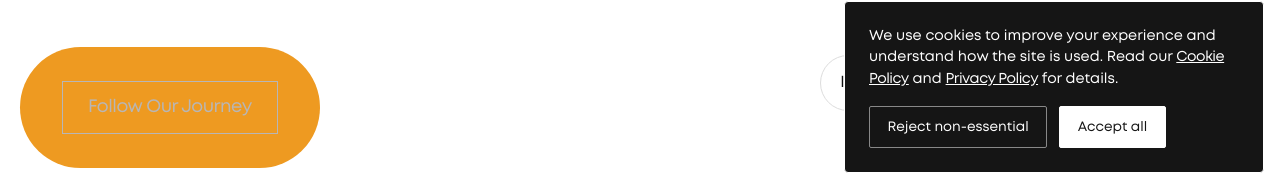
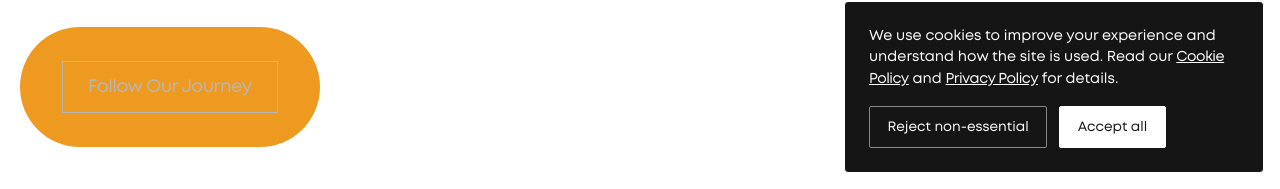
Before and after one commit to libinsham/Imagenie, a Next.js app: page /socials in a window 1280 px wide. Shown: the part 611-800 px from the top of the page. Built offline with nearby package versions, Linux system fonts and the light colour scheme.

Commit message:
july 31 20260

```diff
--- a/components/SocialHero.jsx
+++ b/components/SocialHero.jsx
@@ -23,13 +23,13 @@ export default function SocialHero() {
               platform.
             </p>
 
-            <div className="social-hero__buttons">
+
               <div className="c-btn c-btn--orange">
                 <Link href="/contact">
                   Follow Our Journey
                 </Link>
               </div>
-            </div>
+
           </div>
 
           <div className="social-hero__right">
@@ -46,9 +46,7 @@ export default function SocialHero() {
               <div className="social-icons">
                 <a href="#">IG</a>
                 <a href="#">IN</a>
-                <a href="#">YT</a>
-                <a href="#">BE</a>
-                <a href="#">FB</a>
+
               </div>
             </div>
 
```
Also changed, not shown: public/images/social-globe.png (added).
